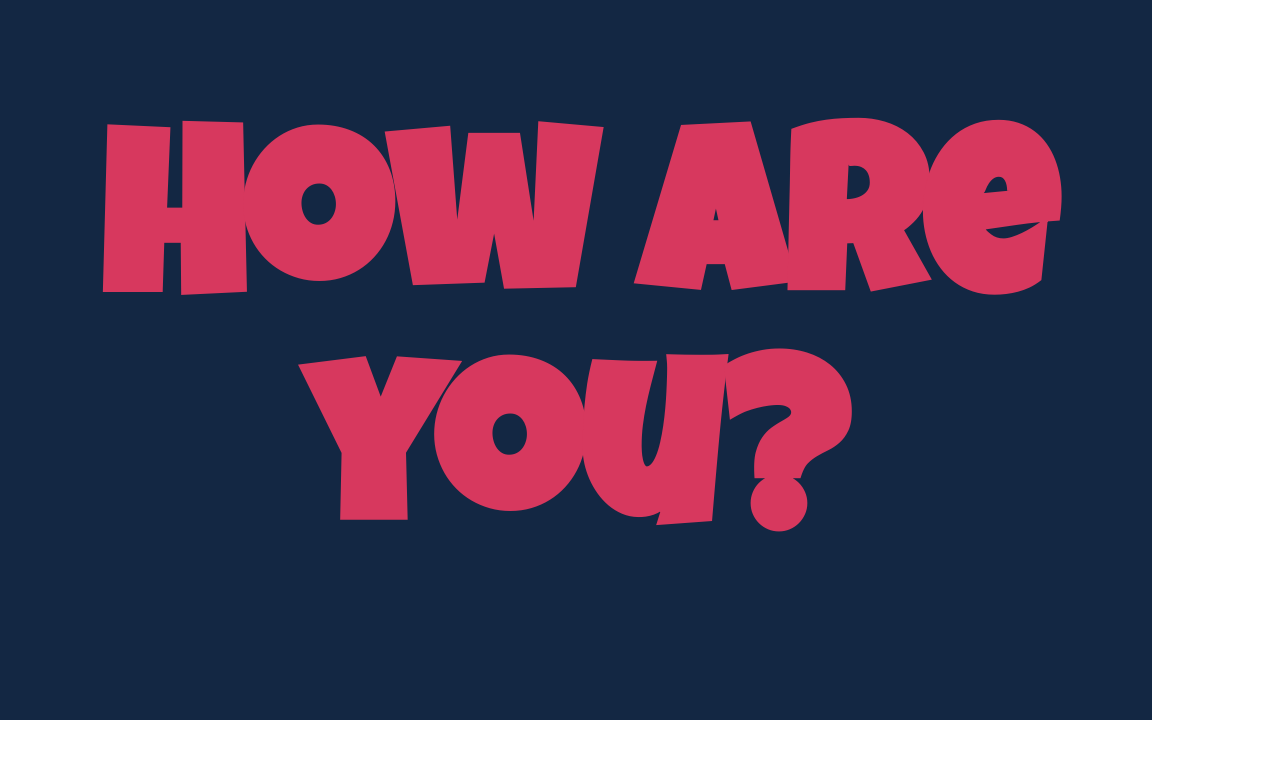
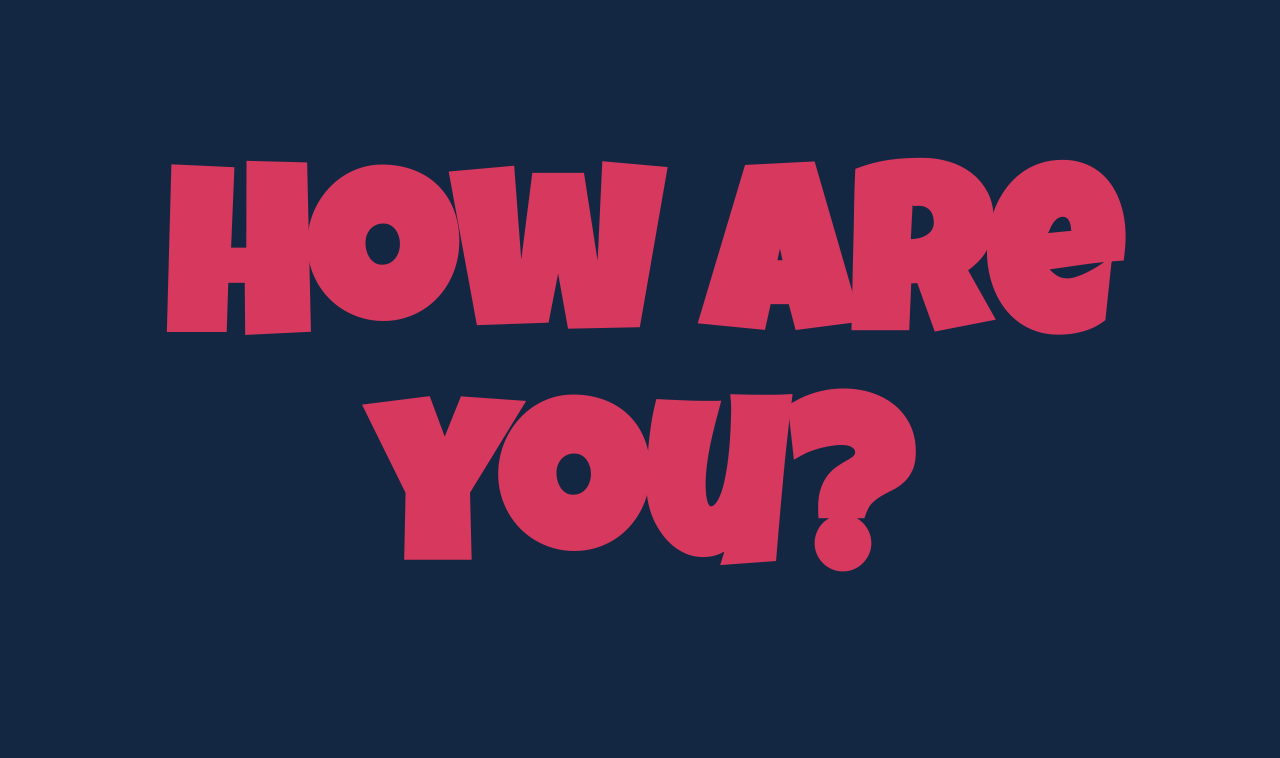
Before and after one commit to pearmini/colorfu, a Vue app: page / in a window 1280 px wide. Shown: the top 758 px of the page. Built offline with nearby package versions, Linux system fonts and the light colour scheme.

Commit message:
feat(home): scale wallpaper

```diff
--- a/src/components/Scale.vue
+++ b/src/components/Scale.vue
@@ -2,10 +2,12 @@
   <div
     class="container"
     :style="{
-      left: current.x,
-      top: current.y,
-      width: current.width,
-      height: current.height,
+      left: current.x + 'px',
+      top: current.y + 'px',
+      width: current.width + 'px',
+      height: current.height + 'px',
+      transform: `scale(${current.scale}, ${current.scale})`,
+      transformOrigin: 'left top'
     }"
   >
     <slot></slot>
@@ -13,41 +15,38 @@
 </template>
 
 <script>
-import map from "../utils/map";
+import { map } from "../utils/math";
 
 export default {
   props: {
-    data: {
-      domain: Array,
-      range: {
-        width: Array,
-        height: Array,
-        x: Array,
-        y: Array,
-      },
-      progress: {
-        type: Number,
-        default: 0,
-      },
+    from: {
+      width: Number,
+      height: Number,
+      x: Number,
+      y: Number,
+    },
+    to: {
+      width: Number,
+      height: Number,
+      x: Number,
+      y: Number,
+    },
+    progress: {
+      type: Number,
+      default: 0,
     },
   },
   computed: {
     current: function () {
-      return Object.keys(this.data.range).reduce((obj, key) => {
-        const [r0, r1] = this.data.range[key];
-        const isPercentage = isNaN(+r0);
-        let t0, t1;
-        if (isPercentage) {
-          t0 = +r0.slice(0, -1);
-          t1 = +r1.slice(0, -1);
-        } else {
-          t0 = +r0;
-          t1 = +r1;
-        }
-        const t = map(+this.data.progress, 0, 1, t0, t1);
-        obj[key] = isPercentage ? t + "%" : t + "px";
-        return obj;
-      }, {});
+      const { x: fromX, y: fromY, width: fromW, height: fromH } = this.from;
+      const { x: toX, y: toY, width: toW, height: toH } = this.to;
+      return {
+        x: map(this.progress, 0, 1, fromX, toX),
+        y: map(this.progress, 0, 1, fromY, toY),
+        scale: map(this.progress, 0, 1, 1, (toW / fromW + toH / fromH) / 2),
+        width: fromW,
+        height: fromH,
+      };
     },
   },
 };
--- /dev/null
+++ b/src/mixins/useWindowScroll.js
@@ -0,0 +1,19 @@
+import { constrain } from "../utils/math";
+
+export const useWindowScroll = (
+  minY = 0,
+  maxY = 200,
+  minX = 0,
+  maxX = 200
+) => ({
+  data: () => ({
+    scrollY: 0,
+    scrollX: 0,
+  }),
+  mounted: function() {
+    window.addEventListener("mousewheel", ({ deltaY, deltaX }) => {
+      this.scrollY = constrain(this.scrollY + deltaY, minY, maxY);
+      this.scrollX = constrain(this.scrollX + deltaX, minX, maxX);
+    });
+  },
+});
--- /dev/null
+++ b/src/mixins/useWindowSize.js
@@ -0,0 +1,12 @@
+export const useWindowSize = () => ({
+  data: () => ({
+    windowWidth: window.innerWidth,
+    windowHeight: window.innerHeight,
+  }),
+  mounted: function() {
+    window.addEventListener("resize", () => {
+      this.windowWidth = window.innerWidth;
+      this.windowHeight = window.innerHeight;
+    });
+  },
+});
--- a/src/pages/Home.vue
+++ b/src/pages/Home.vue
@@ -4,11 +4,13 @@
     <p>Use colors to make awesome wallpaper to carpe diem. 🍉</p>
     <button>Get Started</button>
     <scale
-      v-for="example in examples"
+      v-for="(example, index) in examples"
       :key="example.type"
-      :data="example.scale"
+      :from="dimensions[index].from"
+      :to="dimensions[index].to"
+      :progress="progress"
     >
-      <screen :type="examples.type">
+      <screen :type="example.type">
         <wallpaper :data="example.data" />
       </screen>
     </scale>
@@ -19,6 +21,11 @@
 import Wallpaper from "../components/Wallpaper.vue";
 import Scale from "../components/Scale.vue";
 import Screen from "../components/Screen.vue";
+import { useWindowScroll } from "../mixins/useWindowScroll";
+import { useWindowSize } from "../mixins/useWindowSize";
+import { map } from "../utils/math";
+
+const [MIN_Y, MAX_Y] = [0, 200];
 
 export default {
   data: () => ({
@@ -32,19 +39,34 @@
           fontSize: 230,
           fontFamily: "Luckiest Guy",
         },
-        scale: {
-          progress: 0.9,
-          domain: [0, 1],
-          range: {
-            width: ["0%", "100%"],
-            height: ["0%", "100%"],
-            x: ["0%", "0%"],
-            y: ["0%", "0%"],
-          },
-        },
       },
     ],
   }),
+  mixins: [useWindowScroll(MIN_Y, MAX_Y), useWindowSize()],
+  computed: {
+    progress: function () {
+      return map(this.scrollY, MIN_Y, MAX_Y, 0, 1);
+    },
+    dimensions: function () {
+      const scale = 0.5;
+      return [
+        {
+          from: {
+            x: 0,
+            y: 0,
+            width: this.windowWidth,
+            height: this.windowHeight,
+          },
+          to: {
+            width: this.windowWidth * scale,
+            height: this.windowHeight * scale,
+            x: (this.windowWidth * (1 - scale)) / 2,
+            y: this.windowHeight - 100 - this.windowHeight * scale,
+          },
+        },
+      ];
+    },
+  },
   components: {
     Wallpaper,
     Scale,
--- a/src/utils/map.js
+++ /dev/null
@@ -1,4 +0,0 @@
-export default function(v, d0, d1, r0, r1) {
-  const t = (v - d0) / (d1 - d0);
-  return r0 * (1 - t) + r1 * t;
-}
--- /dev/null
+++ b/src/utils/math.js
@@ -0,0 +1,8 @@
+export function map(v, d0, d1, r0, r1) {
+  const t = (v - d0) / (d1 - d0);
+  return r0 * (1 - t) + r1 * t;
+}
+
+export function constrain(value, min, max) {
+  return Math.min(max, Math.max(min, value));
+}
```
